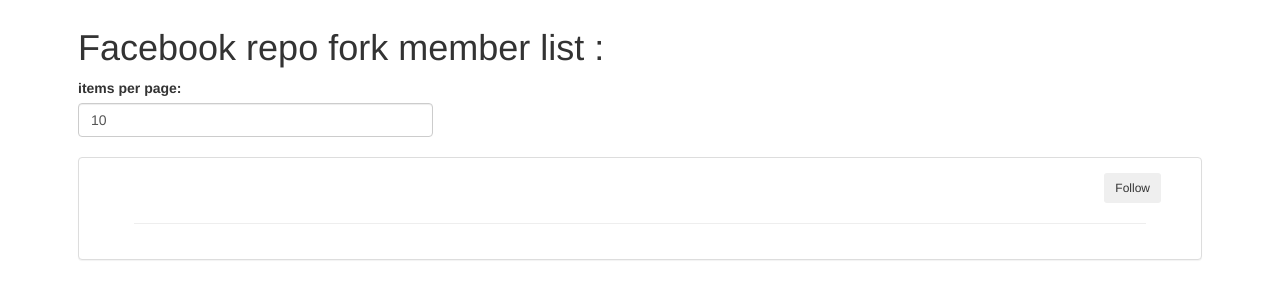
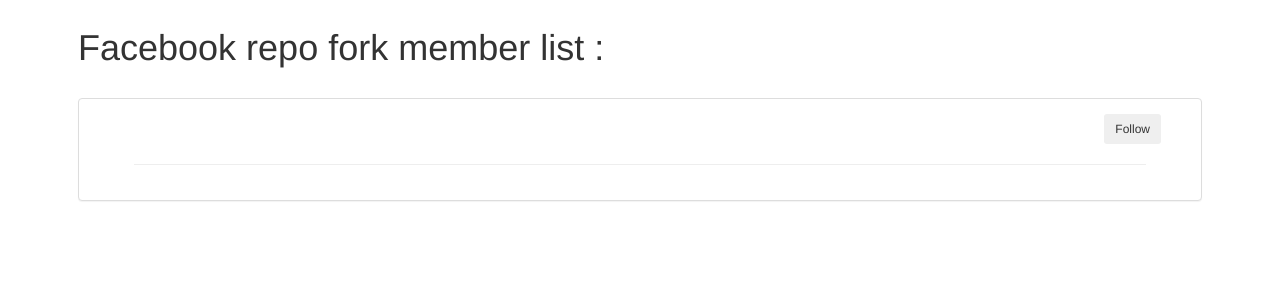
Before and after one commit to DeepikaAzad/github-api, a website: page public/index.html in a window 1280 px wide. Drawn offline with nearby package versions, Linux system fonts and the light colour scheme; some packages are replaced by stand-ins of ours; no server answers; a script that the page names is missing; a small style sheet from the web is missing.

```diff
--- a/public/index.html
+++ b/public/index.html
@@ -27,12 +27,6 @@
 			<div class="col-lg-12">
 				<div ng-controller="MyController" class="my-controller" ng-init="initPage()">
 					<h1>Facebook repo fork member list : </h1>
-					<div class="row">
-						<div class="col-xs-4">
-							<label for="search">items per page:</label>
-							<input type="number" min="1" max="100" class="form-control" ng-model="pageSize">
-						</div>
-					</div>
 					<br>
 					<div class="panel panel-default">
 						<div class="panel-body">
```
Also changed, not shown: README.md, 1 other file.
